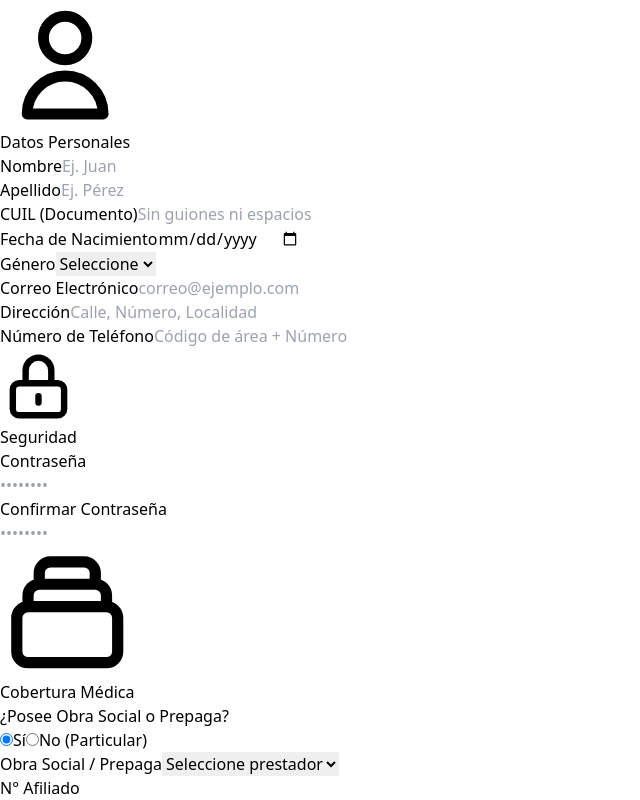
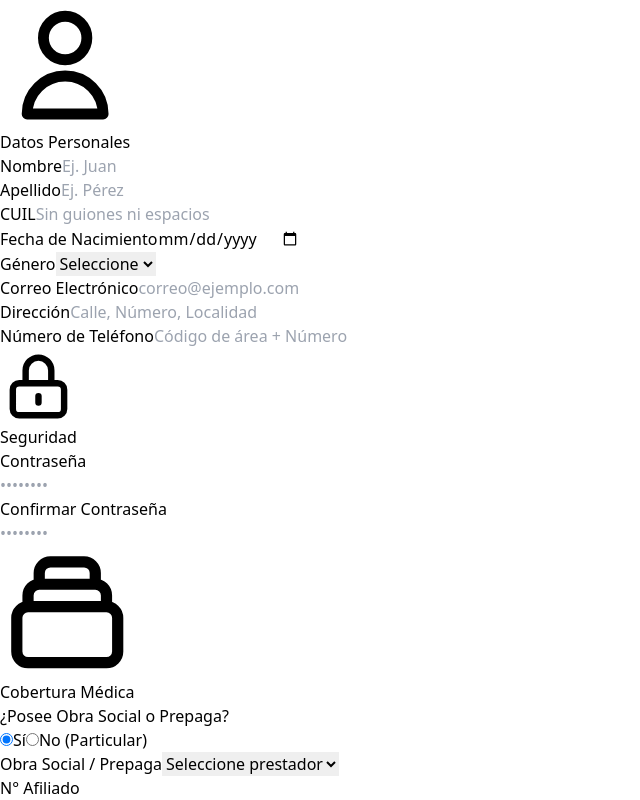
Before and after one commit to Gabriela-rodrigueez/Turnos-Frontend, an Angular app: page /registro in a window 1280 px wide. Shown: the top 800 px of the page, without its empty margins (0-640 px from the left). Built offline with nearby package versions, Linux system fonts and the light colour scheme.

Commit message:
validacion de roles y redireccion de vistas

```diff
--- a/src/app/components/registro/registro.html
+++ b/src/app/components/registro/registro.html
@@ -22,7 +22,7 @@
           </div>
           <div class="grid grid-cols-1 sm:grid-cols-2 gap-3">
           <div>
-            <label class="block text-xs font-medium text-gray-700 mb-1" for="cuil">CUIL (Documento)</label>
+            <label class="block text-xs font-medium text-gray-700 mb-1" for="cuil">CUIL</label>
             <input formControlName="cuil" class="w-full h-9 rounded-md border-gray-300 text-sm px-3 focus:ring-1 focus:ring-sky-600 focus:border-sky-600" id="cuil" name="cuil" placeholder="Sin guiones ni espacios" type="text">
           </div>
             <div>
```
